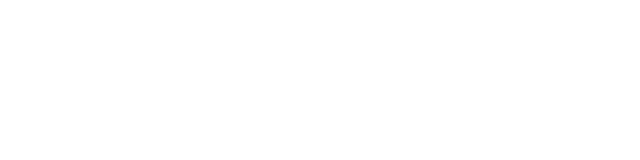
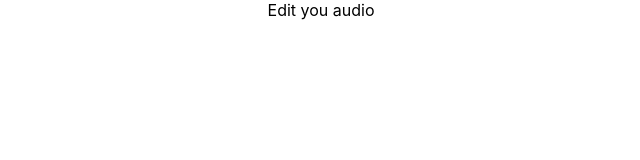
Before and after one commit to jgyfutub/Beanjam, a React (Create React App) app in the folder server-side/react-app/: page /edit in a window 1280 px wide. Before the commit this address had no page. Shown: the top 160 px of the page, without its empty margins (319-959 px from the left). Built offline with nearby package versions, Linux system fonts and the light colour scheme.

Commit message:
some changes

```diff
--- a/server-side/react-app/src/App.js
+++ b/server-side/react-app/src/App.js
@@ -6,6 +6,7 @@
 import Loginpage from './Pages/Login';
 import SignUppage from './Pages/Signup';
 import Dashboard from './Pages/Dashboard';
+import EditAudio from './Pages/EditAudio';
 
 function App() {
   return (
@@ -16,6 +17,7 @@
         <Route path='/login' element={<Loginpage/>}/>
         <Route path='/signup' element={<SignUppage/>}/>
         <Route path='/dashboard' element={<Dashboard/>}/>
+        <Route path='/edit' element={<EditAudio/>}/>
       </Routes>
     </div>
   </Router>
--- a/server-side/react-app/src/Pages/Dashboard.js
+++ b/server-side/react-app/src/Pages/Dashboard.js
@@ -2,9 +2,10 @@
 import './pages.css';
 import Header from "./Header";
 import axios from "axios";
-import { useNavigate } from "react-router-dom";
+import { useNavigate ,useHistory} from "react-router-dom";
 export default function Dashboard(){
     const navigate=useNavigate()
+    const history=useHistory();
     const [text,settext]=useState("")
     const [audio,setaudio]=useState(null)
     const [id,setid]=useState("")
@@ -33,9 +34,14 @@
         formdata.append("audio",audio)
         const response =await axios.post('http://localhost:8080/uploadaudio',formdata)
         console.log(response)
+        window.location.reload()
     }
     const handleDelete=async(e)=>{
         const response=await axios.delete('http://localhost:8080/uploadaudio?audiourl='+e.target.value)
+        window.location.reload()
+    }
+    const handleEdit=(e)=>{
+        history.push('/edit?audiourl='+e.target.value)
     }
     useEffect(()=>{
         console.log(id)
@@ -67,7 +73,10 @@
             {audios.map((audio,index)=>{
                 return (
                     <div>
+                    <div style={{display:'flex',justifyContent:'space-between'}}>
                     <button value={audio} onClick={handleDelete}>🗑️</button>
+                    <button value={audio} onClick={handleEdit}>edit</button>
+                    </div>
                     <audio controls>
                     <source index={index} src={"./audios/"+audio} type="audio/wav"/>
                      Your browser does not support the audio element.
--- /dev/null
+++ b/server-side/react-app/src/Pages/EditAudio.js
@@ -0,0 +1,6 @@
+import React from "react";
+export default function EditAudio(){
+    return (<div>
+        Edit you audio
+    </div>)
+}
```
Also changed, not shown: 1 other file (tests, documents, lock files or other folders).
